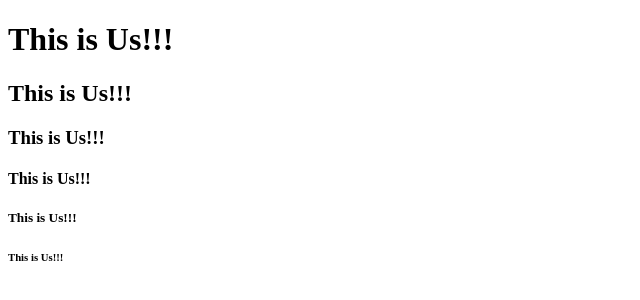
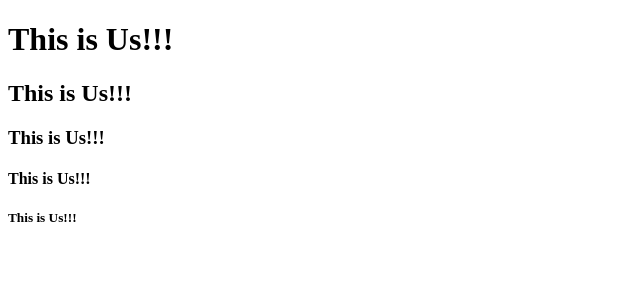
Before and after one commit to Abdulbasid7/html-css, a plain HTML site: page index.html in a window 1280 px wide. Shown: the full height of the page, 0-640 px from the left. Drawn offline with Linux system fonts and the light colour scheme.

Commit message:
remove h6

```diff
--- a/index.html
+++ b/index.html
@@ -10,7 +10,6 @@
     <h3>This is Us!!!</h3>
     <h4>This is Us!!!</h4>
     <h5>This is Us!!!</h5>
-    <h6>This is Us!!!</h6>
 
 
 </body>
```
